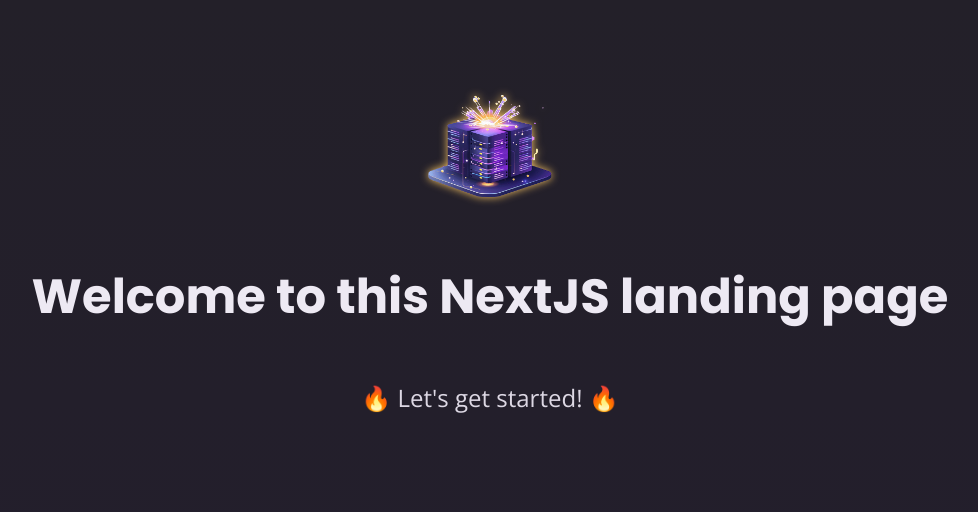
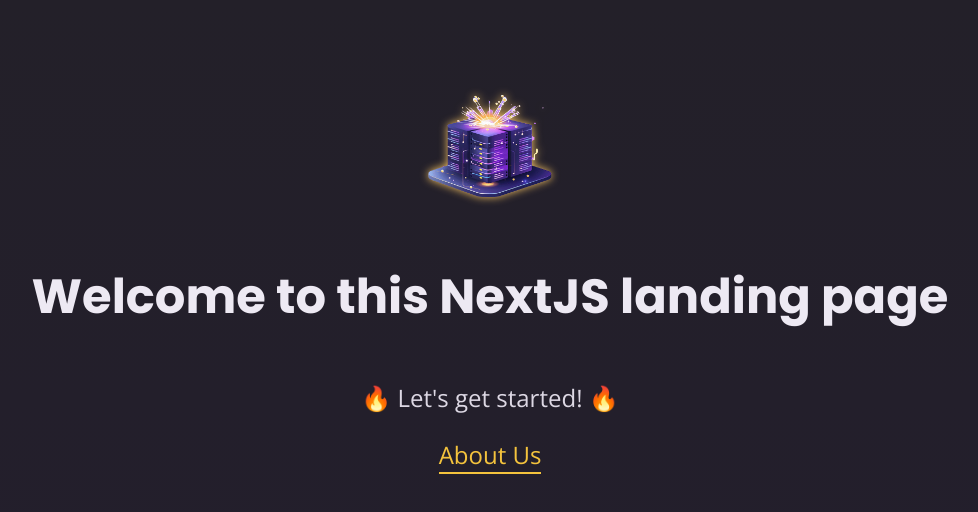
Before and after one commit to SaketKothari/next.js-14, a Next.js app in the folder 01-essentials/: page / in a window 1280 px wide. Shown: the top 512 px of the page, without its empty margins (150-1128 px from the left). Built offline with nearby package versions, Linux system fonts and the light colour scheme.

Commit message:
Navigating between pages using Link

```diff
--- a/01-essentials/app/page.js
+++ b/01-essentials/app/page.js
@@ -1,9 +1,14 @@
+import Link from 'next/link';
+
 export default function Home() {
   return (
     <main>
       <img src="/logo.png" alt="A server surrounded by magic sparkles." />
       <h1>Welcome to this NextJS landing page</h1>
       <p>🔥 Let&apos;s get started! 🔥</p>
+      <p>
+        <Link href="/about">About Us</Link>
+      </p>
     </main>
   );
 }
```
